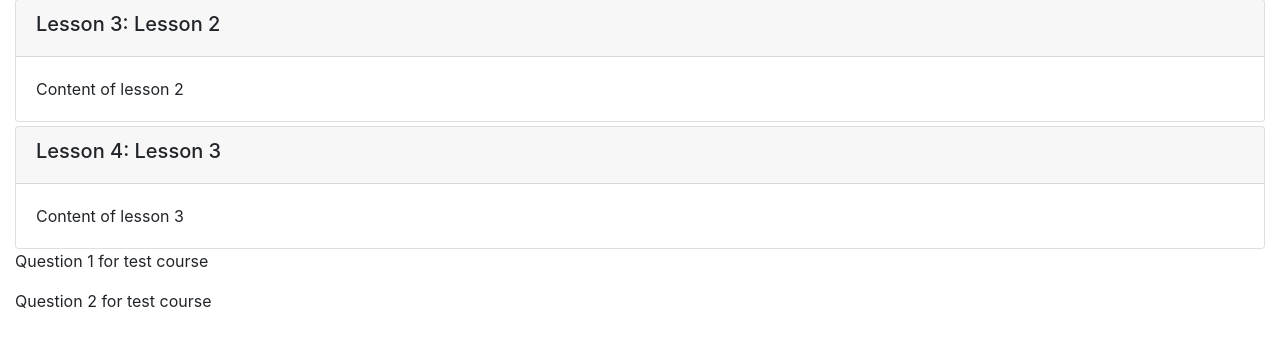
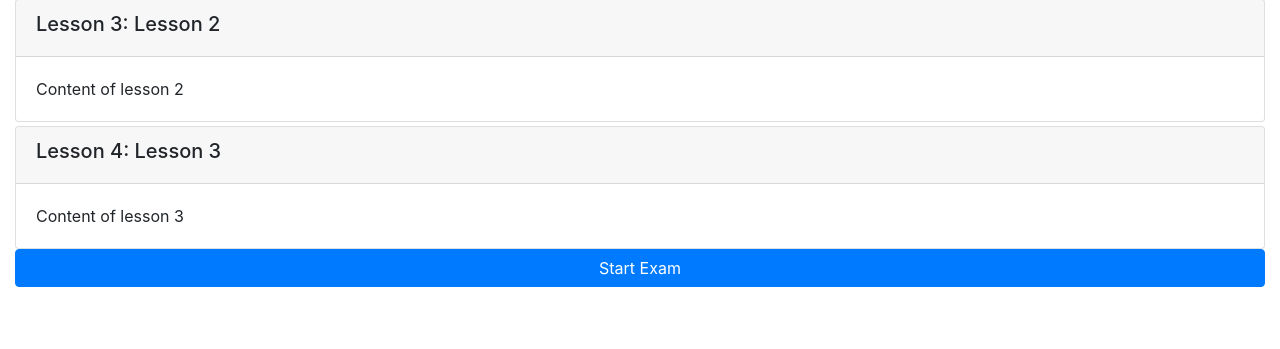
Before and after one commit to msantelices/django-final-project, a Django app: page /onlinecourse/1/ in a window 1280 px wide. Shown: the part 230-579 px from the top of the page. Run offline with Django 3.2, Linux system fonts and the light colour scheme; a user stored in the database is signed in; data comes from the database, SQL or seed files in the repository; both versions use the stored data as it was after the commit; some libraries are stand-ins or nearby versions.

Commit message:
added exam form

```diff
--- a/onlinecourse/templates/onlinecourse/course_detail_bootstrap.html
+++ b/onlinecourse/templates/onlinecourse/course_detail_bootstrap.html
@@ -51,45 +51,18 @@
             {% endfor %}
         </div>
 
-        <div>
+        {% if user.is_authenticated %}
+        <button style="width: 100%;" class="btn btn-primary" type="button" data-toggle="collapse" data-target="#exam" aria-expanded="false" aria-controls="collapseExample">
+            Start Exam
+        </button>
+        <div id="exam" class="collapse mb-3">
+            <form id="questionform" action="point to a submit view" method="post">
                 {% for question in course.question_set.all %}
-                <p>{{ question.question_text }} </p>
-            {% endfor %}
-        </div>
-            <!-- Task: show questions and choices -->
-            <!-- <HINT> Use Bootstrap Collapse to hide exam first, more details could be found here
-            https://www.w3schools.com/bootstrap4/bootstrap_collapse.asp-->
-
-            <!--
-
-            A collapse example here:
-            <div id="exam" class="collapse">
-                Click to expand elements within the collapse div
-                </div>
-
-            -->
-
-
-            <!-- <HINT> If user is authenticated, show course exam with a list of question -->
-
-            <!-- <HINT> Each example will have many questions -->
-
-            <!-- <HINT> Each question will have many choices -->
-
-
-            <!-- <HINT> Create a form to collect the selected choices for all questions -->
-            <!-- <HINT> For each question choice, you may create a checkbox input like
-            <input type="check" name="choice_{{choice.id}}" id="{{choice.id}}" ...>
-            -->
-
-            <!-- A choice submission form example
-            <form id="questionform" action="point to a submit view" method="post">
-                        ... for each question in the course ...
                 <div class="card mt-1">
                     <div class="card-header"><h5>{{ question.question_text}}</h5></div>
                     {% csrf_token %}
                     <div class="form-group">
-                               ... for each choice in the question ...
+                        {% for choice in question.choice_set.all %}
                         <div class="form-check">
                             <label class="form-check-label">
                                 <input type="checkbox" name="choice_{{choice.id}}"
@@ -97,13 +70,14 @@
                                         value="{{choice.id}}">{{ choice.choice_text }}
                             </label>
                         </div>
+                        {% endfor %}
                     </div>
                 </div>
+                {% endfor %}
                 <input class="btn btn-success btn-block" type="submit" value="Submit">
-            </form> -->
-
-            <!--Check here to see more details Bootstrap checkbox
-             https://www.w3schools.com/bootstrap4/bootstrap_forms_inputs.asp-->
+            </form>
+        </div>
+        {% endif %}
     </div>
 </body>
 </html>
```
Also changed, not shown: db.sqlite3. Lines whose indentation alone changed are shown as unchanged.
